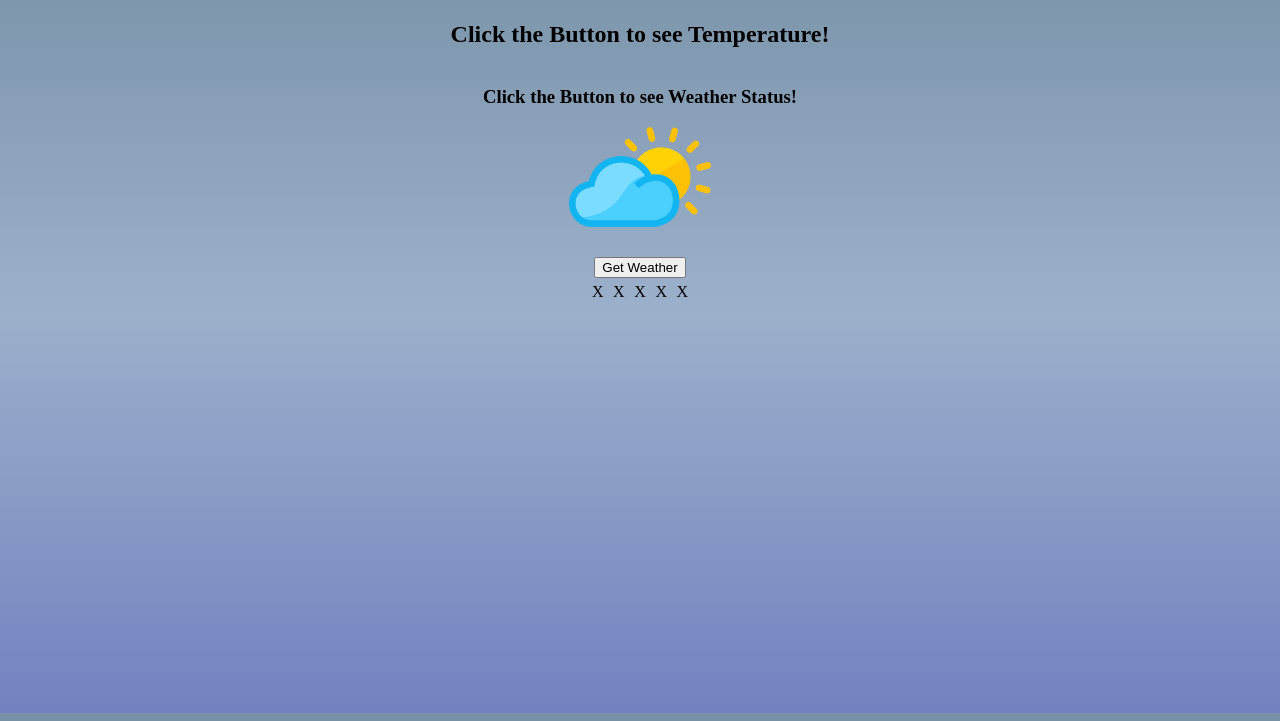
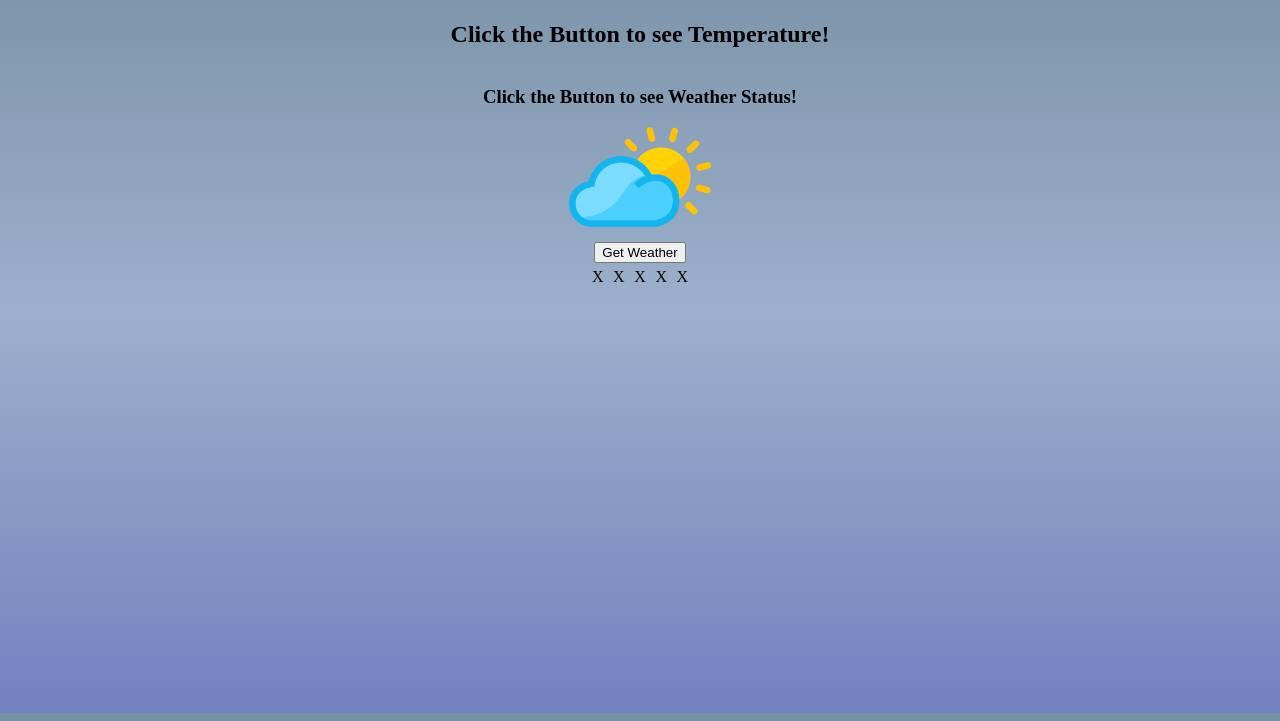
Before and after one commit to msoebrot/weatherapp, a plain HTML site: page index.html in a window 1280 px wide. Shown: the part 87-808 px from the top of the page. Drawn offline with Linux system fonts and the light colour scheme.

Commit message:
Update style.css
Adjust padding below img.

```diff
--- a/style.css
+++ b/style.css
@@ -12,7 +12,7 @@ body {
 }
 
 img {
-    padding-bottom: 30px;
+    padding-bottom: 15px;
 }
 
 main {
```
